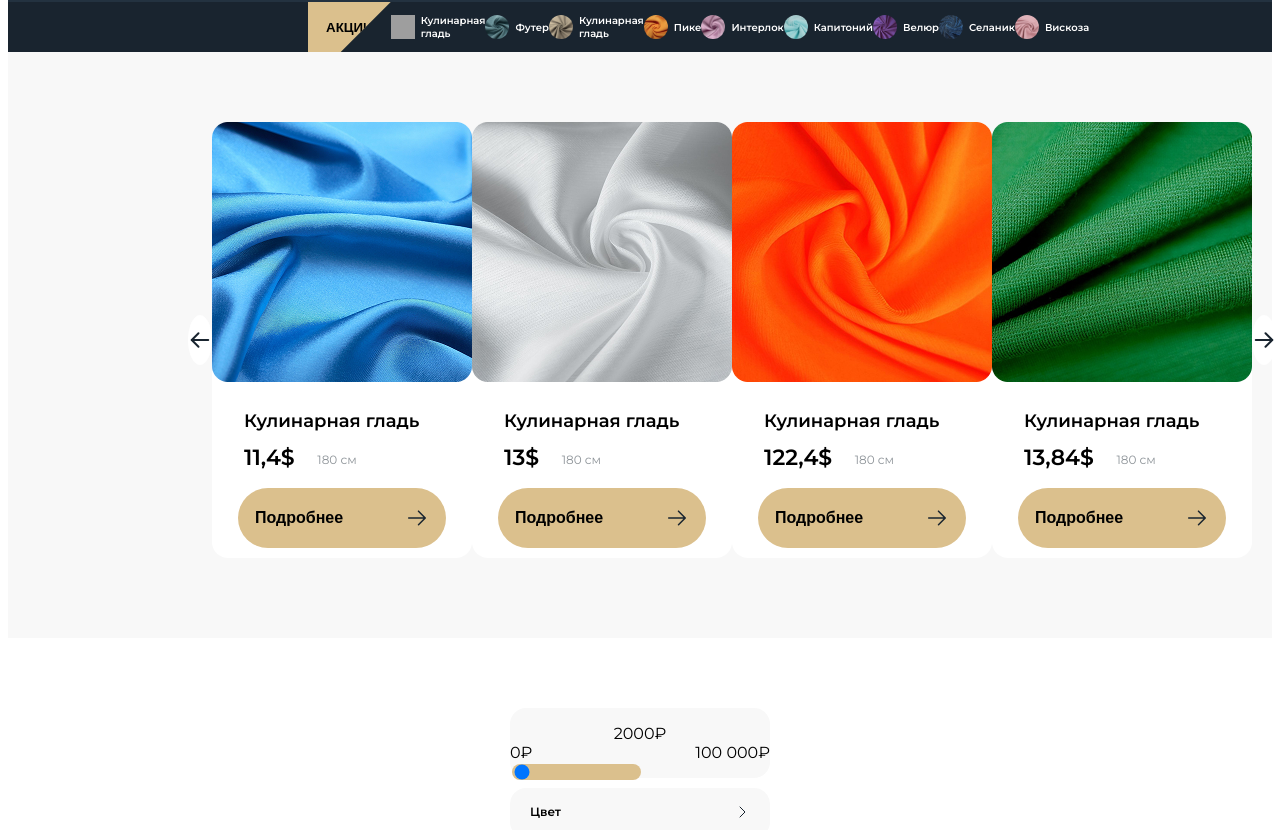
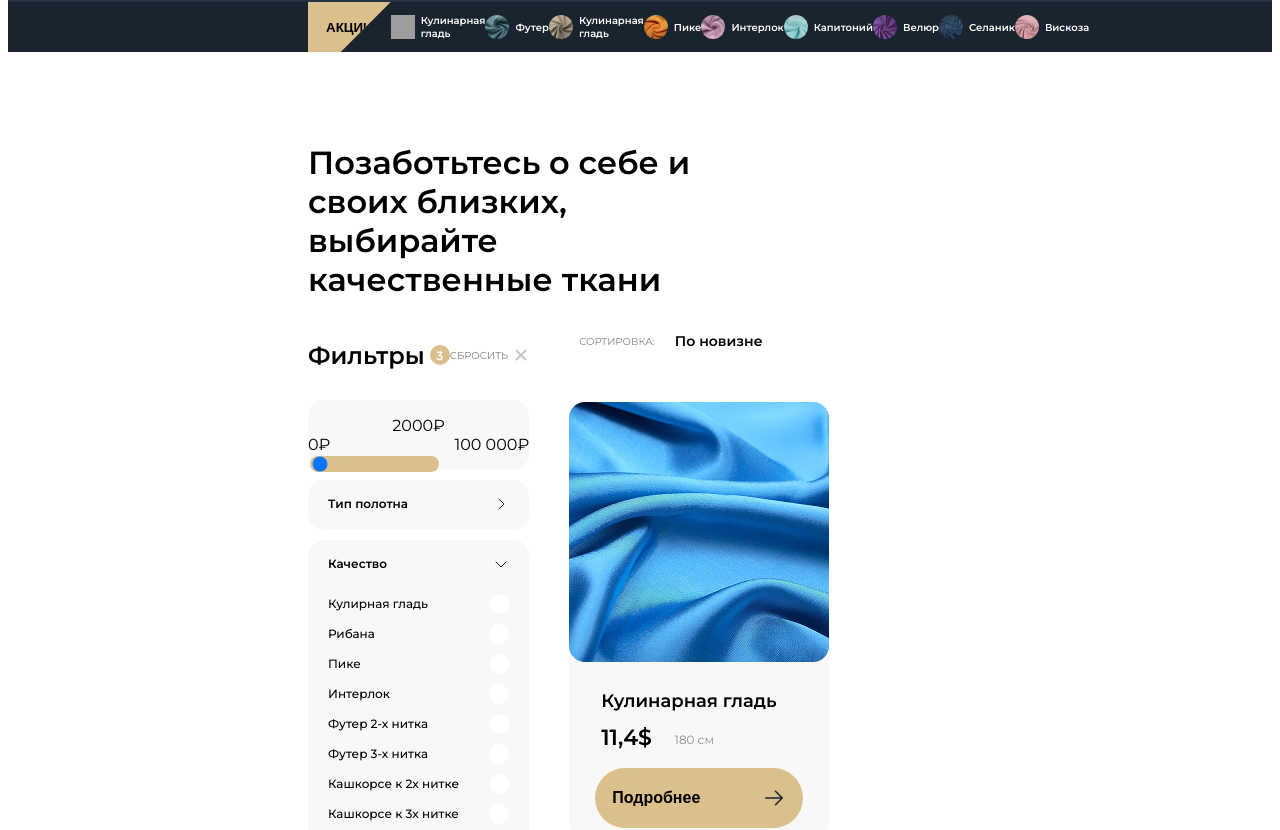
Before and after one commit to aerths/saka-holding, a Vue app: page /catalog in a window 1280 px wide. Shown: the part 221-1051 px from the top of the page. Built offline with nearby package versions, Linux system fonts and the light colour scheme; grey boxes are pictures that could not be loaded.

Commit message:
add: catalog components

```diff
--- a/src/components/RecentlyViewed/Glad.vue
+++ b/src/components/RecentlyViewed/Glad.vue
@@ -5,13 +5,14 @@ defineProps<{
     price: string
     image: string
     size: string
+    theme: 'grey'
 
 }>()
 
 </script>
 
 <template>
-<div class="Glad">
+<div class="Glad" :class="`Glad--${theme}`">
     <img :src="image" alt="">
     <div class="TextCon">
         <h3>Кулинарная гладь</h3>
@@ -34,7 +35,7 @@ defineProps<{
         flex-direction: column;
         align-items: center;
         max-width: 260px;
-        max-height: 436px;
+        height: 436px;
 
         border-radius: 16px;
 
@@ -47,6 +48,8 @@ defineProps<{
             flex-direction: row;
             flex-wrap: wrap;
             padding: 22px 10% 11px;
+            width: 260px;
+            text-align: center;
             h2{
             margin: 6px;
             font-size: 22px;
@@ -68,5 +71,10 @@ defineProps<{
             }
         }
 
+        &--grey{
+            background-color: var(--bg-gray-color);
+
+        }
     }
+
 </style>
--- a/src/components/RecentlyViewed/RecentlyViewed.vue
+++ b/src/components/RecentlyViewed/RecentlyViewed.vue
@@ -10,12 +10,17 @@ import swap from '@/components/certificates/swap.vue';
 
 <template>
     <div class="RecentlyViewed">
+        <div class="TextCont">
+            <h1>Недавно просмотренные</h1>
+        </div>
+        <div class="container">
         <swap theme="left-light"/>
         <Glad :image="glad1" price="11,4$" size="180 см"/>
         <Glad :image="glad2" price="13$" size="180 см"/>
         <Glad :image="glad3" price="122,4$" size="180 см"/>
         <Glad :image="glad4" price="13,84$" size="180 см"/>
         <swap theme="right-light"/>
+        </div>
     </div>
 
 </template>
@@ -23,11 +28,21 @@ import swap from '@/components/certificates/swap.vue';
 
 <style setup lang="scss">
     .RecentlyViewed{
+        max-width: 1600px;
         display: flex;
-        flex-direction: row;
+        flex-direction: column;
         width: 100%;
-        align-items: center;
-        justify-content: space-between;
-        max-width: 1600px;
+        .TextCont{
+            padding: 12px 130px;
+        }
+        .container{
+
+            flex-direction: row;
+            width: 100%;
+            align-items: center;
+            justify-content: space-between;
+
+        }
+
     }
 </style>
--- /dev/null
+++ b/src/components/filters/BigFilterBlock.vue
@@ -0,0 +1,34 @@
+<script setup lang="ts">
+import filters from '@/components/filters/filters.vue';
+import GladiCatalog from '@/components/filters/GladiCatalog.vue';
+</script>
+<template>
+    <div class="BigFilterBlock">
+        <div class="TextCont">
+            <h1>Позаботьтесь о себе и своих близких, выбирайте качественные ткани</h1>
+        </div>
+        <div class="container67">
+            <filters />
+            <GladiCatalog />
+        </div>
+    </div>
+</template>
+<style setup lang="scss">
+    .BigFilterBlock{
+        display: flex;
+        flex-direction: column;
+        max-width: 1300px;
+        width: 100%;
+
+        .container67{
+            display: flex;
+            flex-direction: row;
+            align-items: start;
+            justify-content: space-between;
+        }
+        .TextCont{
+            max-width: 60%;
+        }
+
+    }
+</style>
--- /dev/null
+++ b/src/components/filters/GladiCatalog.vue
@@ -0,0 +1,82 @@
+<script setup lang="ts">
+import Glad from '@/components/RecentlyViewed/Glad.vue';
+import glad1 from '@/assets/images/glad/glad-blue.png';
+import glad2 from '@/assets/images/glad/glad-white.png';
+import glad3 from '@/assets/images/glad/glad-orange.png';
+import glad4 from '@/assets/images/glad/glad-green.png';
+</script>
+<template>
+    <div class="GladiCatalog">
+        <div class="containerGladi">
+            <a>СОРТИРОВКА:</a>
+            <h2>По новизне</h2>
+        </div>
+        <div class="container">
+            <div class="container">
+            <Glad :image="glad1" price="11,4$" size="180 см" theme="grey"/>
+        </div>
+        <div class="container">
+            <Glad :image="glad2" price="13$" size="180 см" theme="grey"/>
+        </div>
+        <div class="container">
+            <Glad :image="glad3" price="122,4$" size="180 см" theme="grey"/>
+        </div>
+        <div class="container">
+            <Glad :image="glad4" price="13,84$" size="180 см" theme="grey"/>
+        </div>
+        <div class="container">
+            <Glad :image="glad1" price="11,4$" size="180 см" theme="grey"/>
+        </div>
+        <div class="container">
+            <Glad :image="glad2" price="13$" size="180 см" theme="grey"/>
+        </div>
+        <div class="container">
+            <Glad :image="glad3" price="122,4$" size="180 см" theme="grey"/>
+        </div>
+        <div class="container">
+            <Glad :image="glad4" price="13,84$" size="180 см" theme="grey"/>
+        </div>
+        <div class="container">
+            <Glad :image="glad1" price="11,4$" size="180 см" theme="grey"/>
+        </div>
+        <div class="container">
+            <Glad :image="glad2" price="13$" size="180 см" theme="grey"/>
+        </div>
+        <div class="container">
+            <Glad :image="glad3" price="122,4$" size="180 см" theme="grey"/>
+        </div>
+        <div class="container">
+            <Glad :image="glad4" price="13,84$" size="180 см" theme="grey"/>
+        </div>
+        </div>
+    </div>
+</template>
+<style setup lang="scss">
+    .GladiCatalog{
+        display: flex;
+        flex-direction: column;;
+        .containerGladi{
+            display: flex;
+            flex-direction: row;
+            align-items: center;
+            padding: 0 50px;
+            gap: 20px;
+            a{
+                font-size: 10px;
+                font-weight: Medium;
+                color: rgba(0, 0, 0, 0.493);
+            }
+            h2{
+                font-size: 14px;
+                font-weight: medium;
+            }
+        }
+        .container{
+            flex-wrap: wrap;
+            padding: 0;
+            margin: 20px;
+            max-width: 900px;
+            align-items: flex-end;
+        }
+    }
+</style>
--- a/src/components/filters/colors2.vue
+++ b/src/components/filters/colors2.vue
@@ -61,13 +61,14 @@
             flex-direction: row;
             flex-wrap: nowrap;
             gap: 9px;
-            justify-content: center;
+
             width: 100%;
             align-items: center;
             justify-content: flex-start;
             padding-left: 20px;
             padding-top:10px ;
             max-height: 30px;
+
 
             h4{
                 color: black;
--- a/src/components/filters/filters.vue
+++ b/src/components/filters/filters.vue
@@ -7,6 +7,16 @@ import quality from '@/components/filters/quality.vue';
 </script>
 <template>
     <div class="filters">
+        <div class="TextCon">
+            <div class="Con">
+                <h2>Фильтры</h2>
+                <div class="push">3</div>
+            </div>
+            <div class="Con">
+                <a>СБРОСИТЬ</a>
+                <img src="../../assets/icons/X.svg"
+            </div>
+        </div>
         <range />
         <type />
         <quality />
@@ -21,5 +31,42 @@ import quality from '@/components/filters/quality.vue';
         flex-direction: column;
         gap: 10px;
         background-color: #FFF;
+        .TextCon{
+            display: flex;
+            flex-direction: row;
+            align-items: center;
+            justify-content: space-between;
+            .Con{
+                display: flex;
+                flex-direction: row;
+                align-items: center;
+                gap: 5px;
+                text-align: center;
+                h2{
+                    font-weight: 14px;
+                    font-weight: bold;
+                }
+                a{
+                    font-size: 10px;
+                    font-weight: medium;
+                    color: rgba(0, 0, 0, 0.514);
+                }
+            }
+        }
+        .push{
+            background-color: var(--accent-color);
+            width: 20px;
+            height: 20px;
+            border-radius: 50%;
+            text-align: center;
+            font-size: 12px;
+            color: #FFF;
+            font-weight: bold;
+            padding: 0;
+            display: flex;
+            flex-direction: column;
+            align-items: center;
+            justify-content: center;
+        }
     }
 </style>
--- a/src/components/filters/quality.vue
+++ b/src/components/filters/quality.vue
@@ -3,7 +3,7 @@
 <template>
     <div class="quality">
         <div class="TextCon">
-            <h3>Цвет</h3>
+            <h3>Качество</h3>
             <img src="../../assets/icons/CaretRight.svg">
         </div>
 
--- a/src/components/filters/type.vue
+++ b/src/components/filters/type.vue
@@ -3,7 +3,7 @@
 <template>
     <div class="type">
         <div class="TextCon">
-            <h3>Цвет</h3>
+            <h3>Тип полотна</h3>
             <img src="../../assets/icons/CaretRight.svg">
         </div>
     </div>
--- a/src/pages/CatalogPage.vue
+++ b/src/pages/CatalogPage.vue
@@ -1,17 +1,17 @@
 <script setup lang="ts">
 import RecentlyViewed from '@/components/RecentlyViewed/RecentlyViewed.vue';
-import filters from '@/components/filters/filters.vue';
+import BigFilterBlock from '@/components/filters/BigFilterBlock.vue';
 </script>
 
 <template>
 <div class="Catalog">
-
+    <div class="Container-Block">
+        <BigFilterBlock />
+    </div>
     <div class="Container-Block" id="gray">
         <RecentlyViewed />
     </div>
-    <div class="Container-Block">
-        <filters />
-    </div>
+
 </div>
 </template>
 
@@ -29,7 +29,7 @@ import filters from '@/components/filters/filters.vue';
         #black{
             background-color: var(--main-color);
         }
-        .Container-Block:nth-child(1){
+        .Container-Block:nth-child(2){
             padding-left: 180px;
             padding-right: 180px;
         }
```
Also changed, not shown: src/assets/icons/X.svg (added), 1 other file (tests, documents, lock files or other folders).
